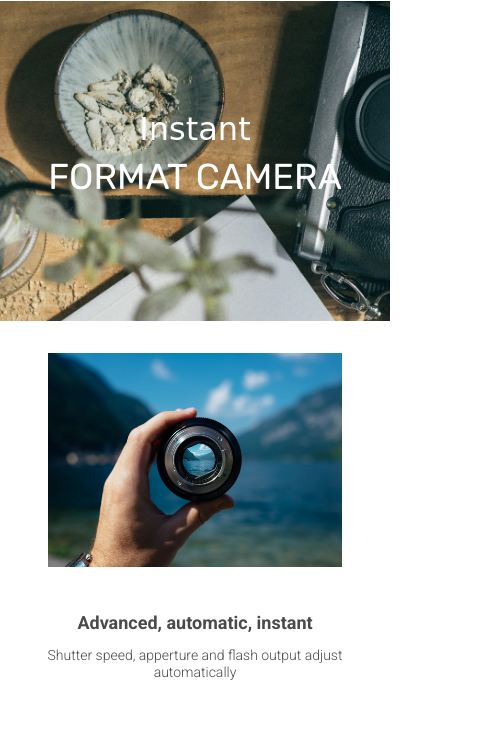
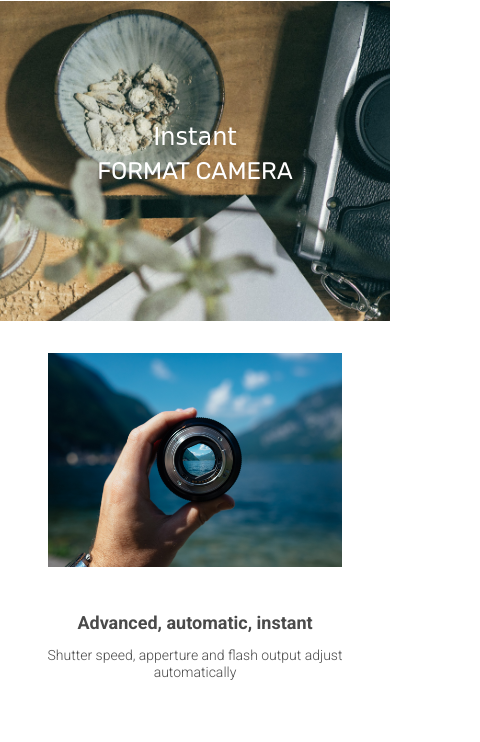
Before and after one commit to jenoble20/Fotomatic, a plain HTML site: page index.html in a window 390 px wide. Shown: the part 41-783 px from the top of the page, 480 px wide, since content can reach past the window. Drawn offline with Linux system fonts and the light colour scheme; a web font is replaced by a local one.

Commit message:
Fixes overflow issue.

```diff
--- a/resources/css/style.css
+++ b/resources/css/style.css
@@ -153,6 +153,7 @@ header .desktop .button{
   background-repeat: no-repeat;
   background-size: cover;
   background-position: center;
+  overflow: hidden;
 }
 
 #sign-up-cta {
@@ -236,16 +237,17 @@ header .desktop .button{
 }
 
 @media only screen and (max-width: 690px) {
+
   #sign-up-section {
     height: 20rem;
   }
 
   #sign-up-cta h1 {
-    font-size: 2.25rem;
+    font-size: 1.5rem;
   }
 
   #sign-up-cta h2 {
-    font-size: 2rem;
+    font-size: 1.5rem;
   }
 }
 
```
